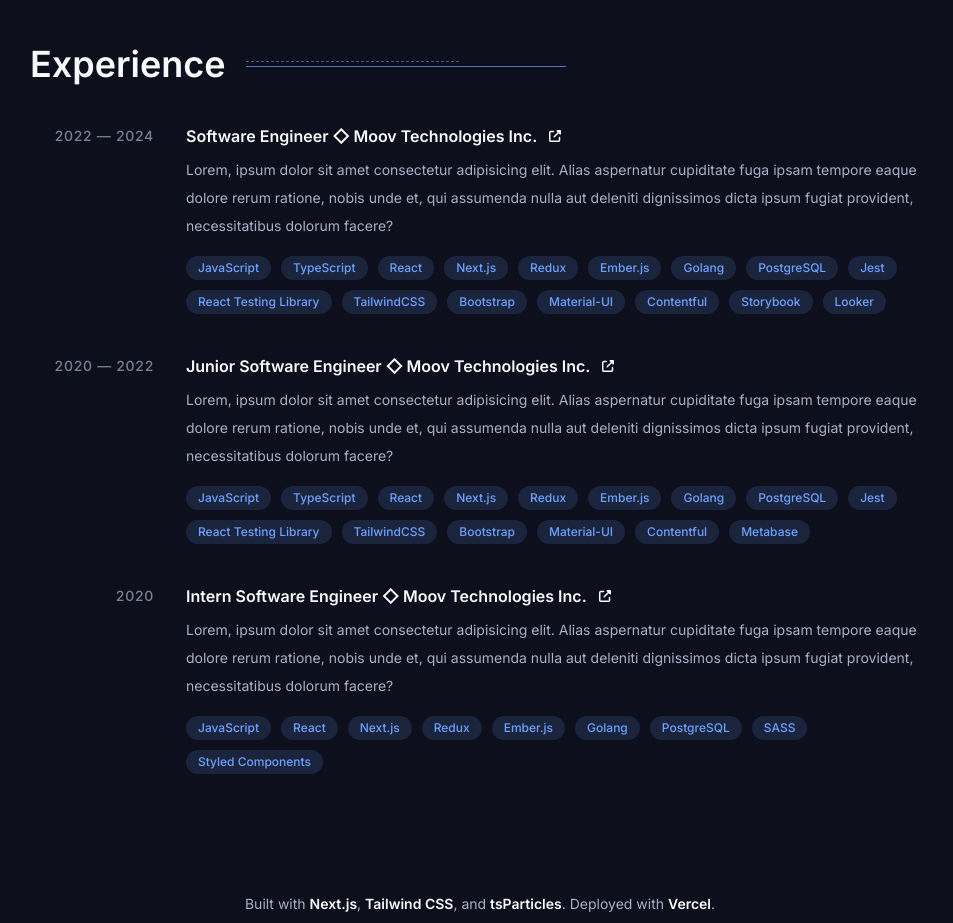
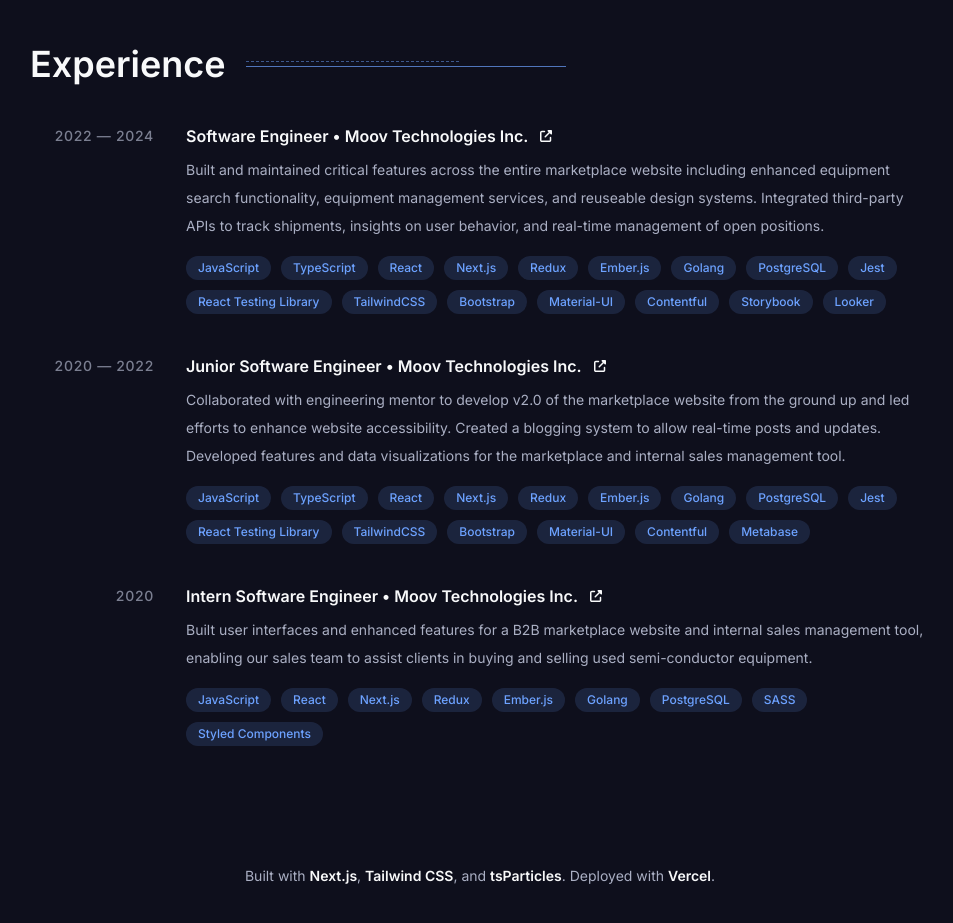
Before and after one commit to Spencer-J-Lee/portfolio-website-v1, a Next.js app: page / in a window 1280 px wide. Shown: the part 1260-2183 px from the top of the page, without its empty margins (160-1113 px from the left). Built offline with nearby package versions, Linux system fonts and the light colour scheme.

Commit message:
Add copy for experience cards

```diff
--- a/src/components/experienceSection/ExperienceCard.tsx
+++ b/src/components/experienceSection/ExperienceCard.tsx
@@ -17,7 +17,7 @@ export const ExperienceCard = ({ data }: ExperienceCardProps) => {
 
       <HighlightBlock
         className="z-10"
-        title={`${role} ◇ ${company}`}
+        title={`${role} • ${company}`}
         {...otherData}
       />
     </CardWrapper>
--- a/src/components/experienceSection/data.ts
+++ b/src/components/experienceSection/data.ts
@@ -5,9 +5,8 @@ export const experienceData: ExperienceData[] = [
   {
     role: "Software Engineer",
     company: COMPANIES.MOOV,
-    // TODO add actual copy
     description:
-      "Lorem, ipsum dolor sit amet consectetur adipisicing elit. Alias aspernatur cupiditate fuga ipsam tempore eaque dolore rerum ratione, nobis unde et, qui assumenda nulla aut deleniti dignissimos dicta ipsum fugiat provident, necessitatibus dolorum facere?",
+      "Built and maintained critical features across the entire marketplace website including enhanced equipment search functionality, equipment management services, and reuseable design systems. Integrated third-party APIs to track shipments, insights on user behavior, and real-time management of open positions.",
     dateStr: "2022 — 2024",
     link: "https://moov.co/search?search_flow_type=text",
     skills: [
@@ -32,9 +31,8 @@ export const experienceData: ExperienceData[] = [
   {
     role: "Junior Software Engineer",
     company: "Moov Technologies Inc.",
-    // TODO add actual copy
     description:
-      "Lorem, ipsum dolor sit amet consectetur adipisicing elit. Alias aspernatur cupiditate fuga ipsam tempore eaque dolore rerum ratione, nobis unde et, qui assumenda nulla aut deleniti dignissimos dicta ipsum fugiat provident, necessitatibus dolorum facere?",
+      "Collaborated with engineering mentor to develop v2.0 of the marketplace website from the ground up and led efforts to enhance website accessibility. Created a blogging system to allow real-time posts and updates. Developed features and data visualizations for the marketplace and internal sales management tool.",
     dateStr: "2020 — 2022",
     link: "https://moov.co/sell",
     skills: [
@@ -58,9 +56,8 @@ export const experienceData: ExperienceData[] = [
   {
     role: "Intern Software Engineer",
     company: "Moov Technologies Inc.",
-    // TODO add actual copy
     description:
-      "Lorem, ipsum dolor sit amet consectetur adipisicing elit. Alias aspernatur cupiditate fuga ipsam tempore eaque dolore rerum ratione, nobis unde et, qui assumenda nulla aut deleniti dignissimos dicta ipsum fugiat provident, necessitatibus dolorum facere?",
+      "Built user interfaces and enhanced features for a B2B marketplace website and internal sales management tool, enabling our sales team to assist clients in buying and selling used semi-conductor equipment.",
     dateStr: "2020",
     link: "https://www.moov.co",
     skills: [
```
